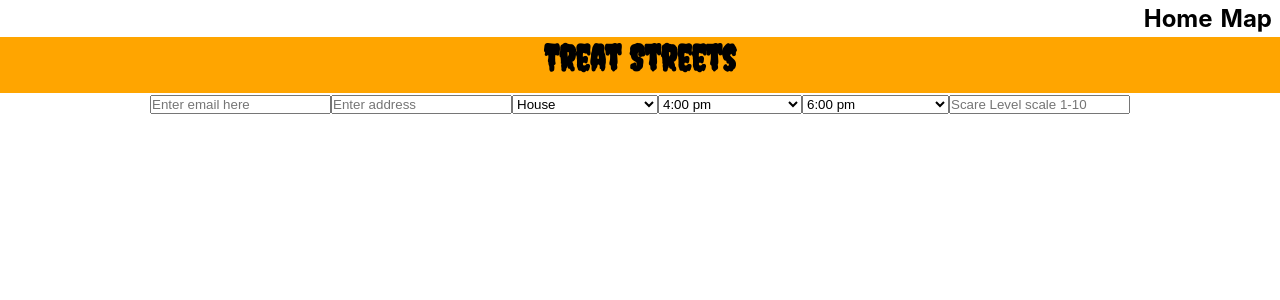
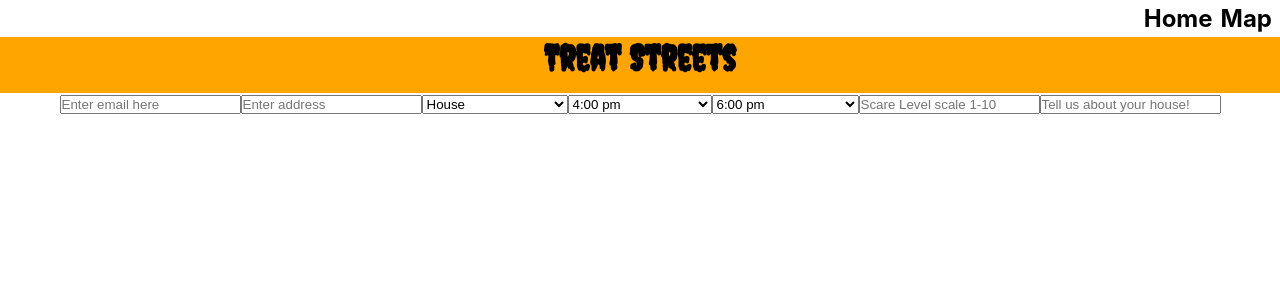
Before and after one commit to Treat-Streets/treat-streets-fe, a React (Create React App) app: page /Register in a window 1280 px wide. Shown: the top 300 px of the page. Built offline with nearby package versions, Linux system fonts and the light colour scheme.

Commit message:
Add description to form

```diff
--- a/src/Components/RegisterForm.js
+++ b/src/Components/RegisterForm.js
@@ -40,6 +40,11 @@ const RegisterForm = () => {
 					placeholder="Scare Level scale 1-10"
 					type="number"
 					/>
+				<input
+					name="description"
+					placeholder="Tell us about your house!"
+					type="text"
+					/>
 			</form>
 		</div>
 	)
```
